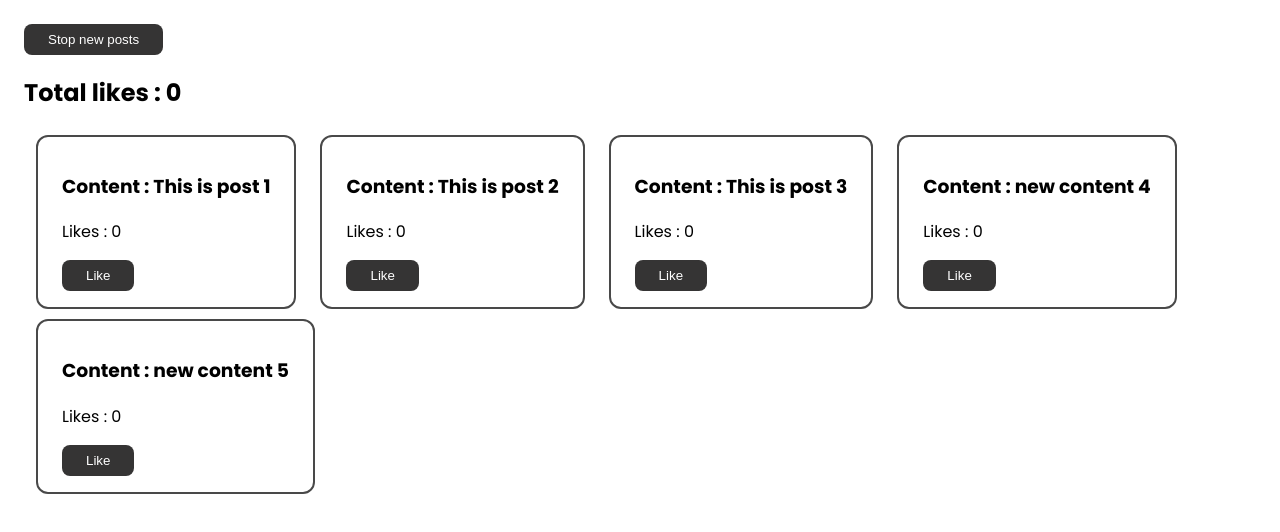
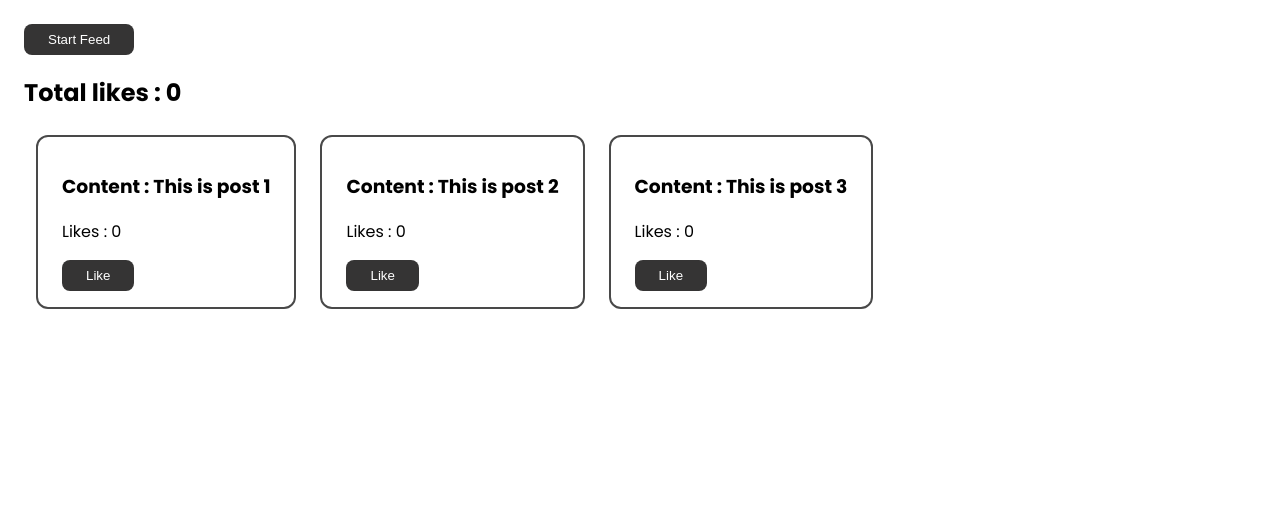
Before and after one commit to Kun7l/Bacancy-Training-Angular, an Angular app in the folder Sessions/observables-assignment/: page / in a window 1280 px wide. Shown: the top 532 px of the page. Built offline with nearby package versions, Linux system fonts and the light colour scheme.

Commit message:
feat: feed start/stop added

```diff
--- a/Sessions/observables-assignment/src/app/components/social-media-feed/social-media-feed.html
+++ b/Sessions/observables-assignment/src/app/components/social-media-feed/social-media-feed.html
@@ -1,6 +1,6 @@
 <div class="feed-container">
     <div class="feed-header">
-        <button (click)="stopFeed()">Stop new posts</button>
+        <button (click)="toggleFeed()">{{isFeedStopped? 'Start':'Stop'}} Feed</button>
         <h2>Total likes : {{totalLikes()}}</h2>
     </div>
     <div class="post-container">
--- a/Sessions/observables-assignment/src/app/components/social-media-feed/social-media-feed.ts
+++ b/Sessions/observables-assignment/src/app/components/social-media-feed/social-media-feed.ts
@@ -1,7 +1,7 @@
 import { Component, signal } from '@angular/core';
 import { PostDetails } from '../../post-type';
 import { SocialMediaPost } from '../social-media-post/social-media-post';
-import { map, Observable } from 'rxjs';
+import { map, Observable, Subscription } from 'rxjs';
 
 @Component({
   selector: 'app-social-media-feed',
@@ -16,9 +16,25 @@ export class SocialMediaFeed {
     { id: 2, content: 'This is post 3', likes: 0 },
   ]);
 
+  isFeedStopped = true;
+
+  updateLike(newId: number) {
+    this.initalPosts.update((posts) =>
+      posts.map((post, index) =>
+        index === newId ? { ...post, likes: post.likes + 1 } : post,
+      ),
+    );
+  }
+
+  totalLikes(): number {
+    let likes = 0;
+    this.initalPosts().map((post) => (likes += post.likes));
+    console.log(likes);
+    return likes;
+  }
+
   myObservable$ = new Observable<PostDetails>((observer) => {
     const intervalId = setInterval(() => {
-
       const newPost: PostDetails = {
         id: this.initalPosts().length,
         content: 'new content ' + (this.initalPosts().length + 1),
@@ -31,29 +47,29 @@ export class SocialMediaFeed {
     return () => clearInterval(intervalId);
   });
 
-  subscription = this.myObservable$.subscribe({
-    next: (val) => {
-      this.initalPosts.update((posts) => [...posts, val]);
-    },
-    complete: () => console.log('Done!'),
-  });
+  subscription: Subscription | undefined;
 
-  updateLike(newId: number) {
-    this.initalPosts.update((posts) =>
-      posts.map((post, index) =>
-        index === newId ? { ...post, likes: post.likes + 1 } : post,
-      ),
-    );
+  subscribeFeed() {
+    this.subscription = this.myObservable$.subscribe({
+      next: (val) => {
+        this.initalPosts.update((posts) => [...posts, val]);
+      },
+      complete: () => console.log('Done!'),
+    });
+  }
+  unsubscribeFeed() {
+    if (this.subscription != undefined) {
+      this.subscription.unsubscribe();
+    }
   }
 
-  stopFeed() {
-    this.subscription.unsubscribe();
-  }
-
-  totalLikes(): number {
-    let likes = 0;
-    this.initalPosts().map((post) => (likes += post.likes));
-    console.log(likes);
-    return likes;
+  toggleFeed() {
+    if (this.isFeedStopped) {
+      this.subscribeFeed();
+      this.isFeedStopped = false;
+    } else {
+      this.unsubscribeFeed();
+      this.isFeedStopped = true;
+    }
   }
 }
```
